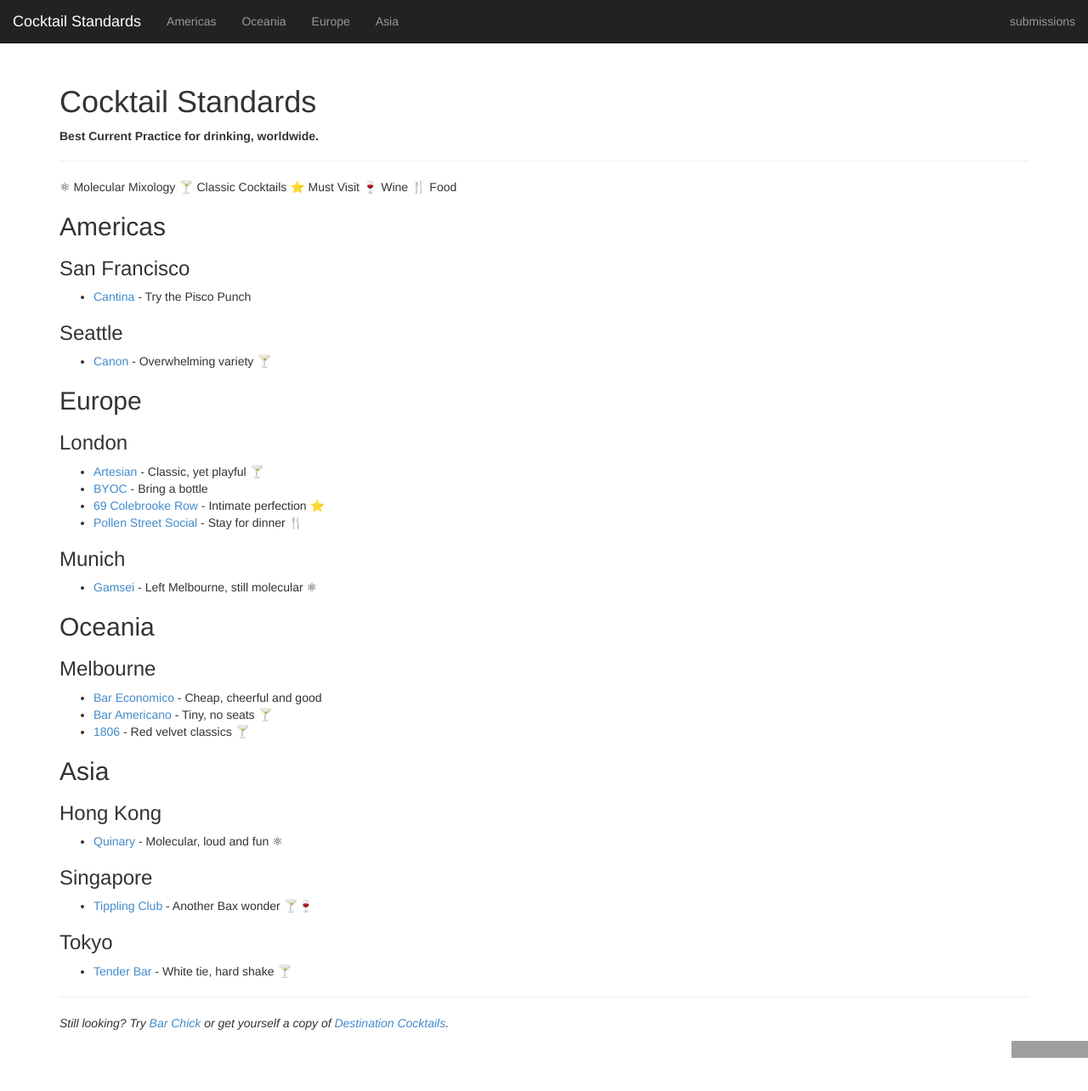
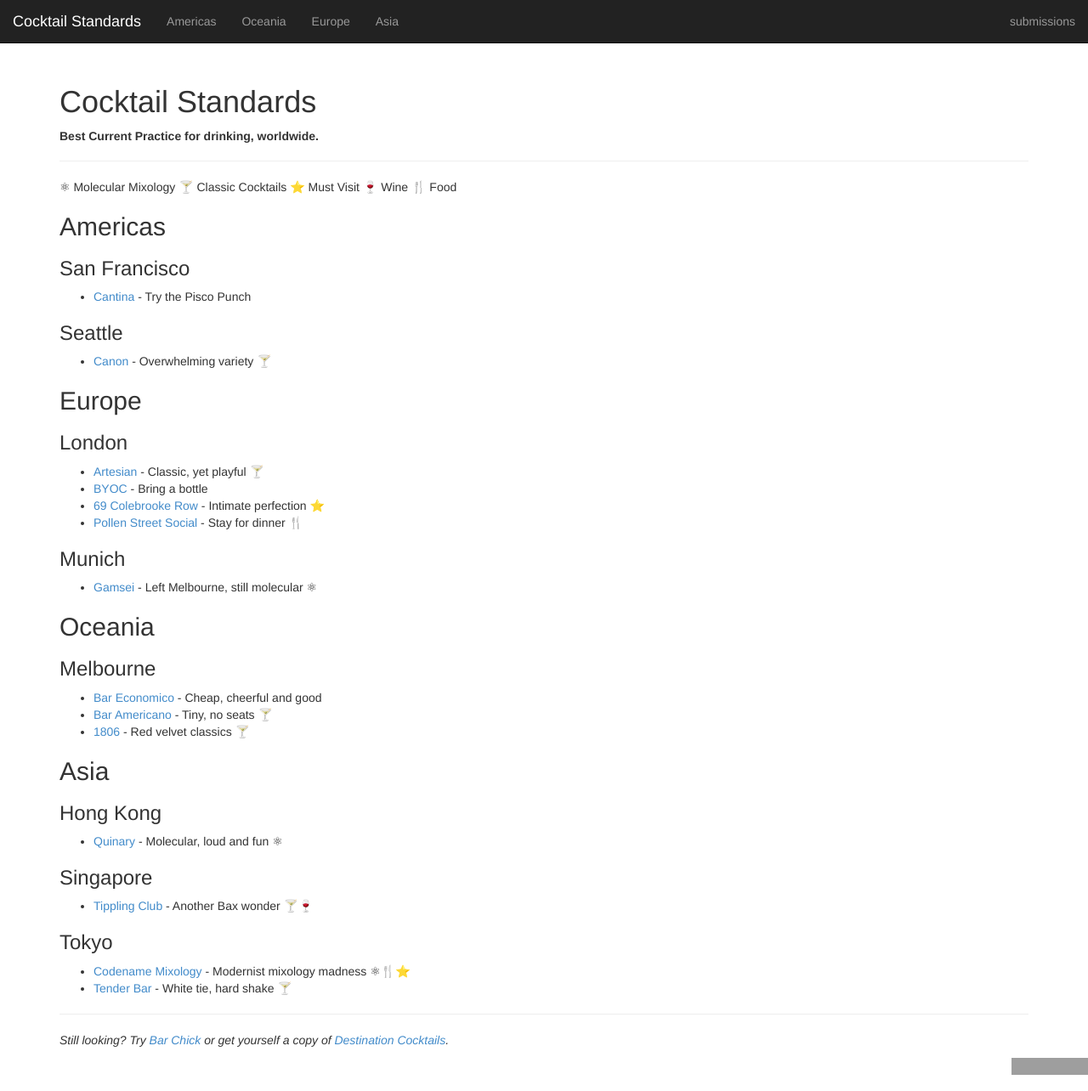
Before and after one commit to CocktailStandards/CocktailStandards.github.io, a Jekyll site: the page built from index.md, in a window 1280 px wide and 1284 px high. Shown: the whole window at 85% size. Built offline with Jekyll 4.4.1, drawn with Linux system fonts in a browser that asks for light colours; grey boxes are pictures that could not be loaded.

Commit message:
Added Codename Mixology

```diff
--- a/index.md
+++ b/index.md
@@ -58,6 +58,8 @@ show_nav: true
 
 ### Tokyo
 
+
+* [Codename Mixology](http://bar-navi.suntory.co.jp/shop/0X00229664/) - Modernist mixology madness ⚛🍴⭐️
 * [Tender Bar](http://www.sunnypages.jp/travel_guide/tokyo_nightlife/bars/Tender+Bar+Ginza/4422) - White tie, hard shake  🍸
 
 
```
